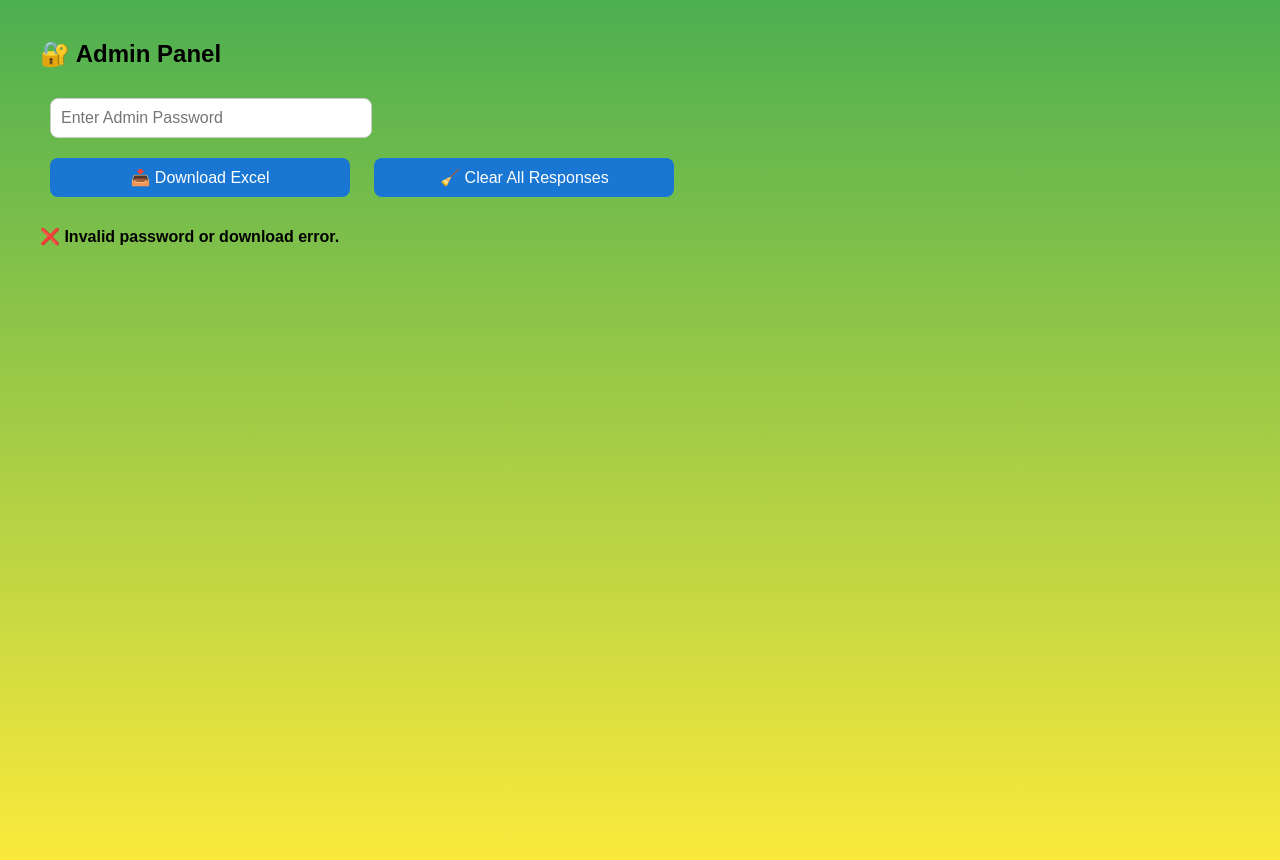
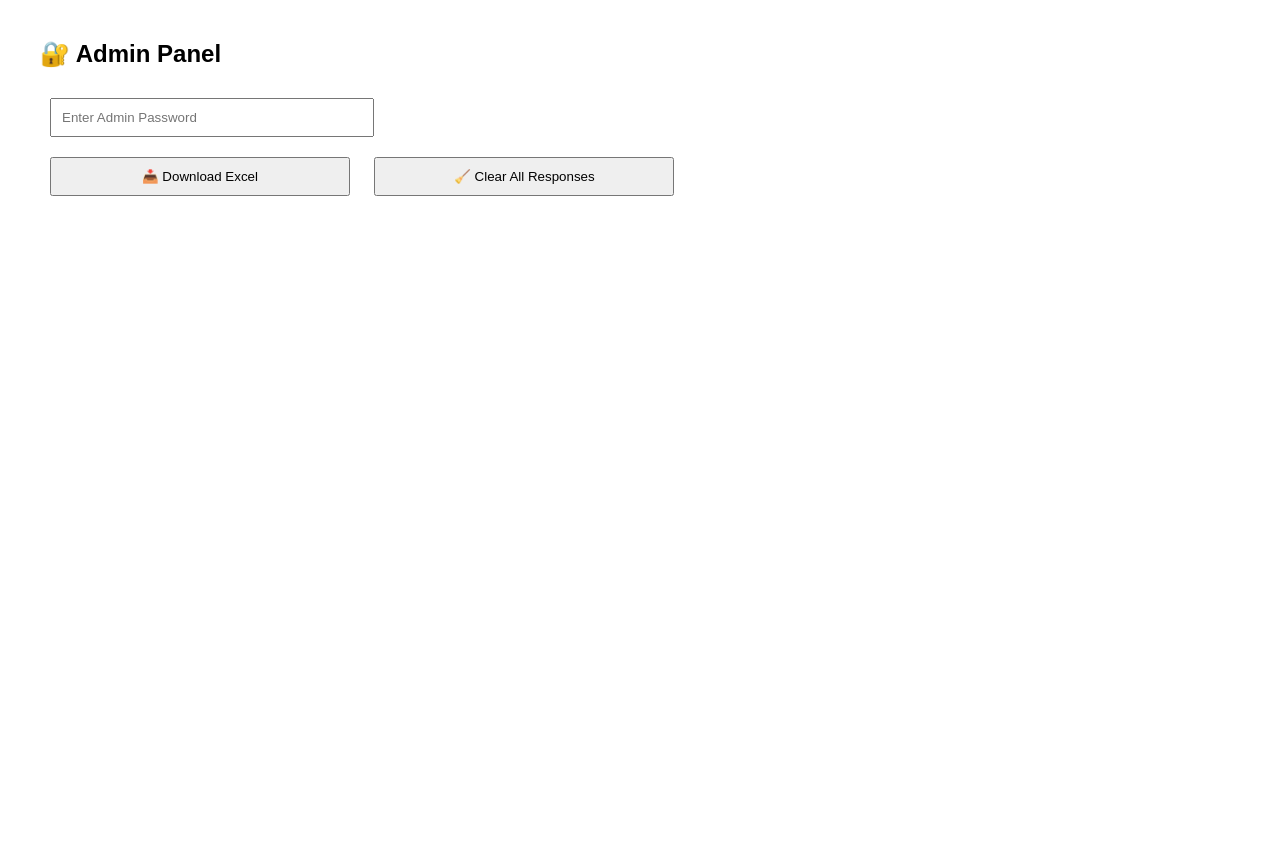
Before and after one commit to Harshita1-rgb/spinning-wheel-system, a plain HTML site: page admin.html in a window 1280 px wide. Both pictures are taken after a click on the button "📥 Download Excel". After the commit the page ends 800 px from the top, so only its background shows below. Drawn offline with Linux system fonts and the light colour scheme; no server answers.

Commit message:
Add files via upload

```diff
--- a/admin.html
+++ b/admin.html
@@ -4,33 +4,8 @@
     <meta charset="UTF-8" />
     <title>Admin Panel</title>
     <style>
-    body {
-      font-family: Arial, sans-serif;
-      margin: 40px;
-      background: linear-gradient(to bottom, #4caf50, #ffeb3b);
-      min-height: 100vh;
-    }
-    input, button {
-      padding: 10px;
-      margin: 10px;
-      width: 300px;
-      border-radius: 8px;
-      border: 1px solid #ccc;
-      font-size: 16px;
-    }
-    button {
-      cursor: pointer;
-      background-color: #1976d2;
-      color: white;
-      border: none;
-    }
-    button:hover {
-      background-color: #1565c0;
-    }
-    #message {
-      font-weight: bold;
-      margin-top: 20px;
-    }
+      body { font-family: Arial, sans-serif; margin: 40px; }
+      input, button { padding: 10px; margin: 10px; width: 300px; }
     </style>
   </head>
   <body>
@@ -44,7 +19,7 @@
     <script>
       async function downloadExcel() {
         const password = document.getElementById("password").value;
-      const res = await fetch("/download_excel", {
+        const res = await fetch("http://127.0.0.1:7860/download_excel", {
           method: "POST",
           headers: { "Content-Type": "application/json" },
           body: JSON.stringify({ password }),
@@ -59,24 +34,22 @@
           document.body.appendChild(a);
           a.click();
           a.remove();
-        document.getElementById("message").innerText = "✅ Excel downloaded.";
+          document.getElementById("message").innerText = "✅ Downloaded.";
         } else {
-        document.getElementById("message").innerText =
-          "❌ Invalid password or download error.";
+          document.getElementById("message").innerText = "❌ Invalid password or error.";
         }
       }
 
       async function clearResponses() {
         const password = document.getElementById("password").value;
-      const res = await fetch("/clear_excel", {
+        const res = await fetch("http://127.0.0.1:7860/clear_excel", {
           method: "POST",
           headers: { "Content-Type": "application/json" },
           body: JSON.stringify({ password }),
         });
 
         const result = await res.json();
-      document.getElementById("message").innerText =
-        result.message || result.error || "❌ Failed to clear.";
+        document.getElementById("message").innerText = result.message || result.error;
       }
     </script>
   </body>
```
Also changed, not shown: index.html (+0 -9 lines), index-D4TLySEw.js, index-TMFwPyor.css (line endings or trailing spaces). Lines whose indentation alone changed are shown as unchanged.
